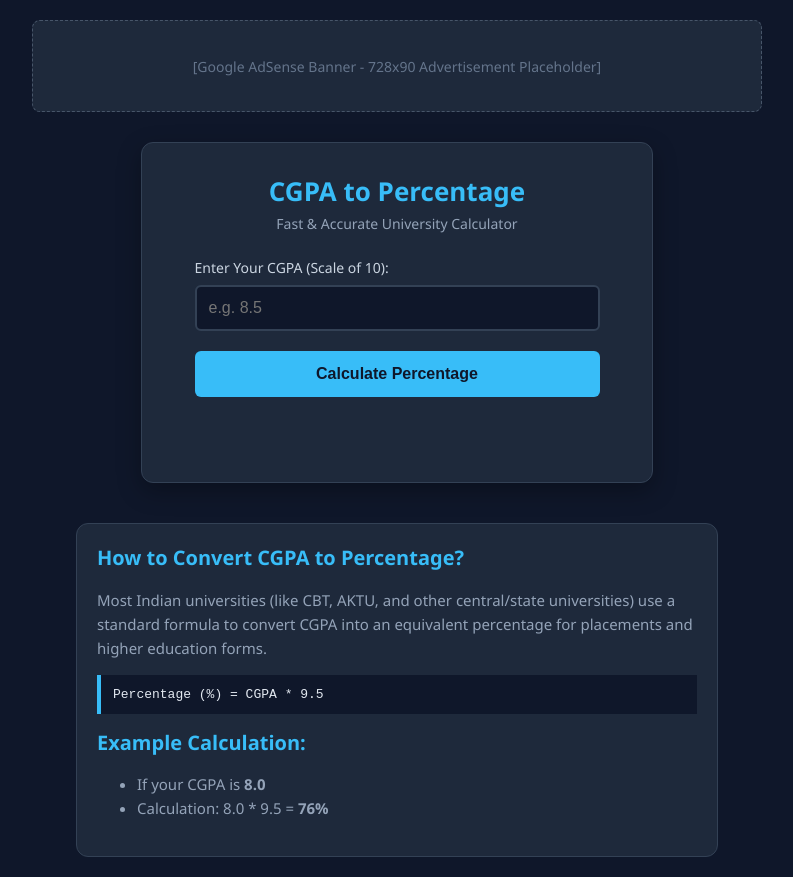
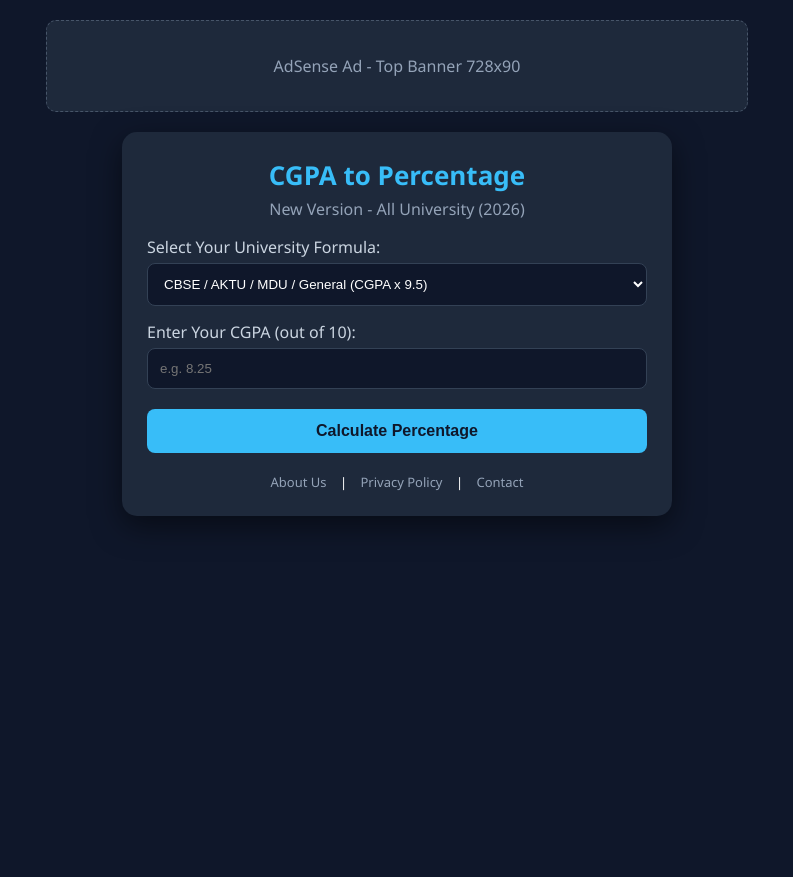
Before and after one commit to bhawnanehra2005-ui/all-university-cgpa-calculator, a plain HTML site: page index.html in a window 1280 px wide. Shown: the whole page, without its empty margins (243-1036 px from the left). After the commit the page ends 840 px from the top, so only its background shows below. Drawn offline with Linux system fonts and the light colour scheme.

Commit message:
Revise CGPA to Percentage Calculator design and logic
Updated CGPA to Percentage Calculator with new university formulas and improved layout.

```diff
--- a/index.html
+++ b/index.html
@@ -3,190 +3,53 @@
 <head>
 <meta charset="UTF-8">
 <meta name="viewport" content="width=device-width, initial-scale=1.0">
-    <title>CGPA to Percentage Calculator | Online University Tool</title>
+<title>CGPA to Percentage Calculator - All Indian Universities</title>
+<meta name="description" content="Free CGPA to Percentage Calculator for VTU, GTU, Mumbai University, AKTU, MDU, CBSE. Convert 10 point CGPA to %.">
 <style>
-        body {
-            font-family: 'Segoe UI', Arial, sans-serif;
-            background-color: #0f172a;
-            color: #ffffff;
-            margin: 0;
-            padding: 20px;
-            display: flex;
-            flex-direction: column;
-            align-items: center;
-            min-height: 100vh;
-        }
-
-        /* Top Ad Banner Placeholder */
-        .ad-space-top {
-            width: 100%;
-            max-width: 728px;
-            height: 90px;
-            background-color: #1e293b;
-            border: 1px dashed #475569;
-            display: flex;
-            justify-content: center;
-            align-items: center;
-            color: #64748b;
-            margin-bottom: 30px;
-            border-radius: 8px;
-            font-size: 14px;
-        }
-
-        .calculator-container {
-            background-color: #1e293b;
-            padding: 30px;
-            border-radius: 12px;
-            box-shadow: 0 8px 24px rgba(0, 0, 0, 0.3);
-            width: 100%;
-            max-width: 450px;
-            text-align: center;
-            border: 1px solid #334155;
-        }
-        h1 {
-            color: #38bdf8;
-            margin: 0 0 5px 0;
-            font-size: 26px;
-        }
-        .subtitle {
-            color: #94a3b8;
-            font-size: 14px;
-            margin-bottom: 25px;
-        }
-        .input-group {
-            text-align: left;
-            width: 90%;
-            margin: 0 auto;
-        }
-        label {
-            display: block;
-            margin-bottom: 8px;
-            font-size: 14px;
-            color: #cbd5e1;
-        }
-        input[type="number"] {
-            width: 100%;
-            padding: 12px;
-            border: 2px solid #334155;
-            border-radius: 6px;
-            background-color: #0f172a;
-            color: white;
-            font-size: 16px;
-            outline: none;
-            box-sizing: border-box;
-        }
-        input[type="number"]:focus {
-            border-color: #38bdf8;
-        }
-        button {
-            background-color: #38bdf8;
-            color: #0f172a;
-            border: none;
-            padding: 14px;
-            font-size: 16px;
-            font-weight: bold;
-            border-radius: 6px;
-            cursor: pointer;
-            margin-top: 20px;
-            width: 90%;
-            transition: 0.3s;
-        }
-        button:hover {
-            background-color: #0ea5e9;
-        }
-        .result {
-            margin-top: 25px;
-            font-size: 22px;
-            font-weight: bold;
-            color: #4ade80;
-            min-height: 30px;
-        }
-
-        /* SEO & Info Section */
-        .info-section {
-            width: 100%;
-            max-width: 600px;
-            margin-top: 40px;
-            background-color: #1e293b;
-            padding: 20px;
-            border-radius: 12px;
-            border: 1px solid #334155;
-        }
-        .info-section h2 {
-            color: #38bdf8;
-            font-size: 20px;
-            margin-top: 0;
-        }
-        .info-section p, .info-section li {
-            color: #94a3b8;
-            font-size: 15px;
-            line-height: 1.6;
-        }
-        .formula-box {
-            background-color: #0f172a;
-            padding: 12px;
-            border-left: 4px solid #38bdf8;
-            font-family: monospace;
-            color: #e2e8f0;
-            margin: 15px 0;
-        }
+body { font-family: 'Segoe UI', Arial; background-color: #0f172a; color: #fff; margin: 0; padding: 20px; display: flex; flex-direction: column; align-items: center; min-height: 100vh; }
+.banner { width: 100%; max-width: 700px; height: 90px; background-color: #1e293b; border: 1px dashed #475569; display: flex; justify-content: center; align-items: center; border-radius: 10px; margin-bottom: 20px; color: #94a3b8; }
+.card { width: 100%; max-width: 500px; background: #1e293b; border-radius: 15px; padding: 25px; box-shadow: 0 10px 30px rgba(0,0,0,0.5); }
+h1 { color: #38bdf8; text-align: center; margin: 0; font-size: 26px; }
+p.sub { text-align: center; color: #94a3b8; margin-top: 5px; }
+label { display: block; margin-top: 15px; margin-bottom: 5px; color: #cbd5e1; }
+select, input { width: 100%; padding: 12px; border-radius: 8px; border: 1px solid #334155; background: #0f172a; color: white; box-sizing: border-box; }
+button { width: 100%; margin-top: 20px; padding: 13px; background: #38bdf8; color: #0f172a; border: none; border-radius: 8px; font-weight: bold; cursor: pointer; font-size: 16px; }
+.result { margin-top: 20px; padding: 15px; background: #0f172a; border-radius: 8px; text-align: center; display: none; border: 1px solid #38bdf8; }
+.result b { color: #38bdf8; font-size: 24px; }
+.footer-links { margin-top:20px; text-align:center; font-size:13px; }
+.footer-links a { color:#94a3b8; margin:0 10px; text-decoration:none; }
 </style>
 </head>
 <body>
-
-    <!-- AdSense Banner Space (Future Earning) -->
-    <div class="ad-space-top">
-        [Google AdSense Banner - 728x90 Advertisement Placeholder]
+<div class="banner">AdSense Ad - Top Banner 728x90</div>
+<div class="card">
+<h1>CGPA to Percentage</h1>
+<p class="sub">New Version - All University (2026)</p>
+<label>Select Your University Formula:</label>
+<select id="uni">
+<option value="9.5">CBSE / AKTU / MDU / General (CGPA x 9.5)</option>
+<option value="8.0">VTU Formula (CGPA - 0.5) x 10</option>
+<option value="7.1">GTU / Mumbai (CGPA - 0.5) x 10</option>
+</select>
+<label>Enter Your CGPA (out of 10):</label>
+<input type="number" id="cgpa" placeholder="e.g. 8.25" step="0.01">
+<button onclick="calc()">Calculate Percentage</button>
+<div id="res" class="result"></div>
+<div class="footer-links">
+<a href="about.html">About Us</a> | <a href="privacy.html">Privacy Policy</a> | <a href="contact.html">Contact</a>
 </div>
-
-    <!-- Main Calculator -->
-    <div class="calculator-container">
-        <h1>CGPA to Percentage</h1>
-        <div class="subtitle">Fast & Accurate University Calculator</div>
-
-        <div class="input-group">
-            <label for="cgpaInput">Enter Your CGPA (Scale of 10):</label>
-            <input type="number" id="cgpaInput" placeholder="e.g. 8.5" min="0" max="10" step="0.01">
 </div>
-
-        <button onclick="convertCGPA()">Calculate Percentage</button>
-
-        <div class="result" id="resultDisplay"></div>
-    </div>
-
-    <!-- SEO Content Section for Google Ranking -->
-    <div class="info-section">
-        <h2>How to Convert CGPA to Percentage?</h2>
-        <p>Most Indian universities (like CBT, AKTU, and other central/state universities) use a standard formula to convert CGPA into an equivalent percentage for placements and higher education forms.</p>
-
-        <div class="formula-box">
-            Percentage (%) = CGPA * 9.5
-        </div>
-
-        <h2>Example Calculation:</h2>
-        <ul>
-            <li>If your CGPA is <strong>8.0</strong></li>
-            <li>Calculation: 8.0 * 9.5 = <strong>76%</strong></li>
-        </ul>
-    </div>
-
 <script>
-        function convertCGPA() {
-            let cgpa = document.getElementById("cgpaInput").value;
-
-            if (cgpa === "" || cgpa < 0 || cgpa > 10) {
-                document.getElementById("resultDisplay").style.color = "#f87171";
-                document.getElementById("resultDisplay").innerText = "Please enter a valid CGPA between 0 and 10!";
-                return;
-            }
-
-            // Standard Formula
-            let percentage = (parseFloat(cgpa) * 9.5).toFixed(2);
-
-            document.getElementById("resultDisplay").style.color = "#4ade80";
-            document.getElementById("resultDisplay").innerText = "Your Percentage: " + percentage + "%";
+function calc(){
+let c=parseFloat(document.getElementById('cgpa').value);
+let type=document.getElementById('uni').value;
+if(!c){alert('Please Enter CGPA');return;}
+let p=0;
+if(type==9.5){ p=c*9.5; } else { p=(c-0.5)*10; }
+if(p>100) p=100;
+document.getElementById('res').style.display='block';
+document.getElementById('res').innerHTML=`Your Percentage is<br><b>${p.toFixed(2)}%</b><br><small>Calculated Successfully</small>`;
 }
 </script>
-
 </body>
 </html>
```
Lines whose indentation alone changed are shown as unchanged.
